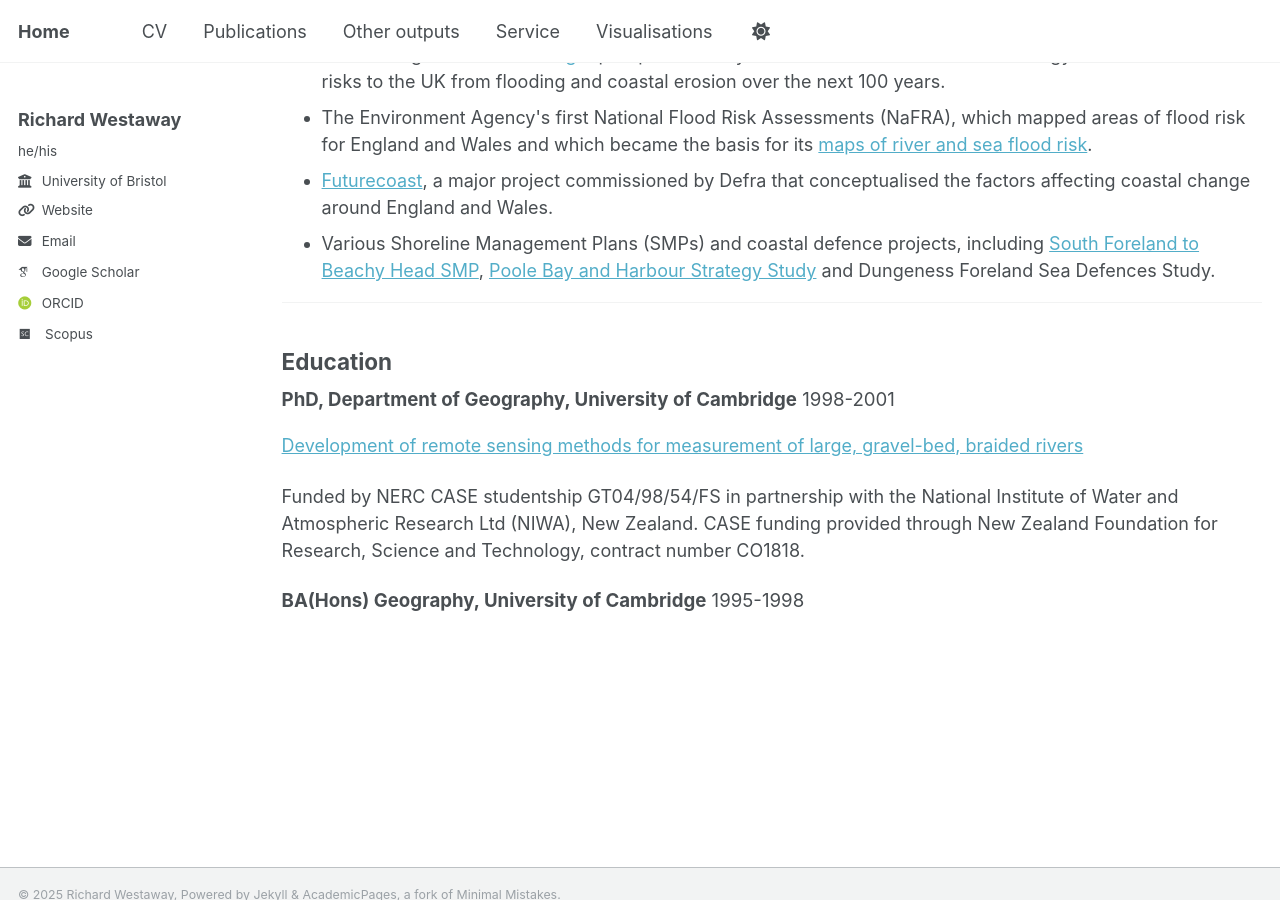
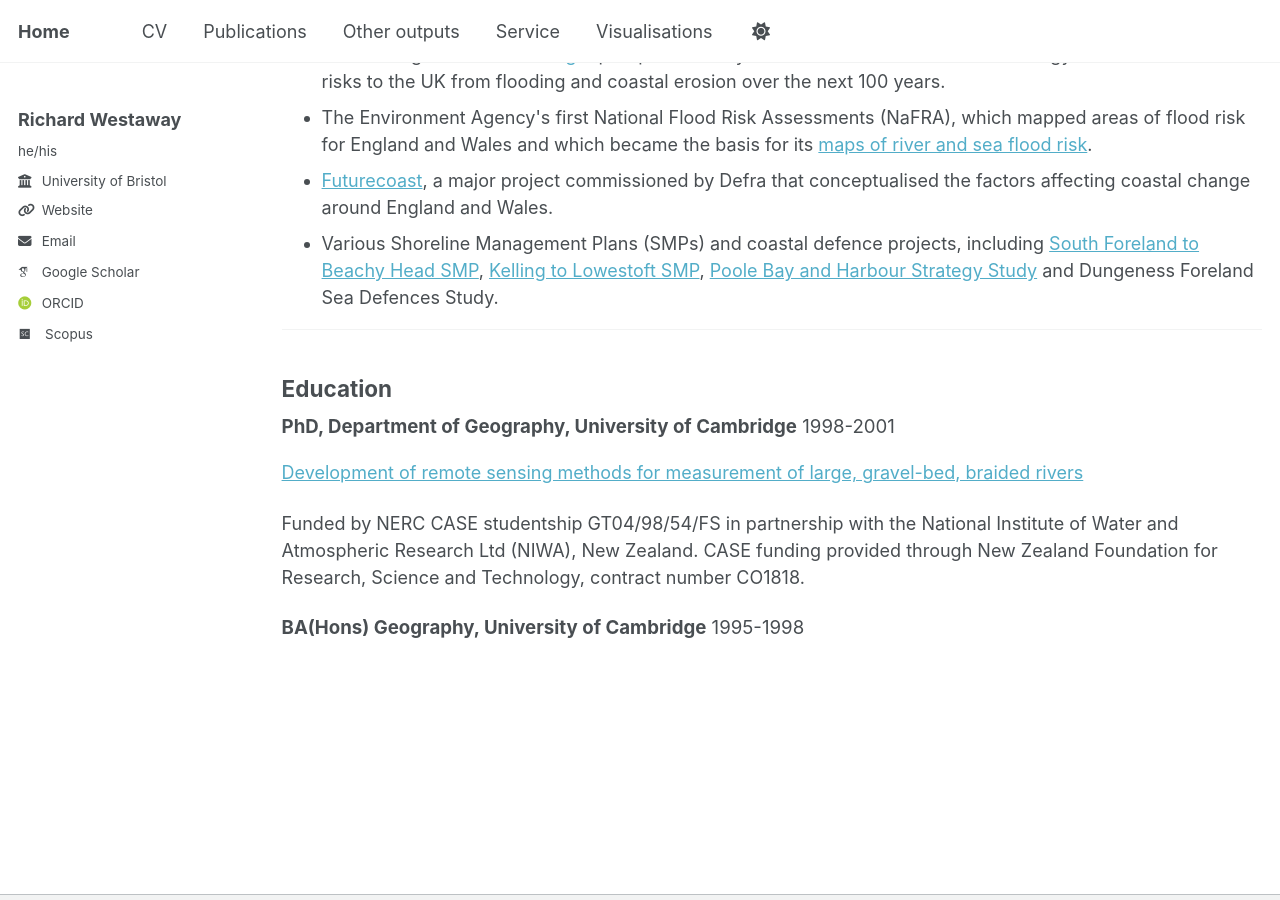
Before and after one commit to richardwestaway/richardwestaway.github.io, a Jekyll site: the page built from _pages/cv.html, in a window 1280 px wide and 900 px high, scrolled down 2754 px. Built offline with Jekyll 4.4.1, drawn with Linux system fonts in a browser that asks for light colours; some web fonts are replaced.

Commit message:
Update cv.html

```diff
--- a/_pages/cv.html
+++ b/_pages/cv.html
@@ -82,7 +82,7 @@ redirect_from:
 
 <li><a href="http://www.coastalwiki.org/wiki/FUTURECOAST_project,_UK" target="_blank" rel="noopener">Futurecoast</a>, a major project commissioned by Defra that conceptualised the factors affecting coastal change around England and Wales.</li>
 
-<li>Various Shoreline Management Plans (SMPs) and coastal defence projects, including <a href="https://environment.data.gov.uk/shoreline-planning/shoreline-management-plan/SMP11" target="_blank" rel="noopener">South Foreland to Beachy Head SMP</a>, <a href="http://www.twobays.net/strategy_study.htm" target="_blank" rel="noopener">Poole Bay and Harbour Strategy Study</a> and Dungeness Foreland Sea Defences Study.</li>
+<li>Various Shoreline Management Plans (SMPs) and coastal defence projects, including <a href="https://environment.data.gov.uk/shoreline-planning/documents/SMP11%2FAppendix%20A-%20SMP%20Development.pdf#page=8" target="_blank" rel="noopener">South Foreland to Beachy Head SMP</a>, <a href="https://web.archive.org/web/20061222135406/http://www.northnorfolk.org/acag/documents_2006/SMP_Final_Appendix_A.pdf#page=5" target="_blank" rel="noopener">Kelling to Lowestoft SMP</a>, <a href="https://web.archive.org/web/20061214203347/http://www.northnorfolk.org/acag/default_smp.asp" target="_blank" rel="noopener">Poole Bay and Harbour Strategy Study</a> and Dungeness Foreland Sea Defences Study.</li>
 </ul>
 <hr />
 
```
